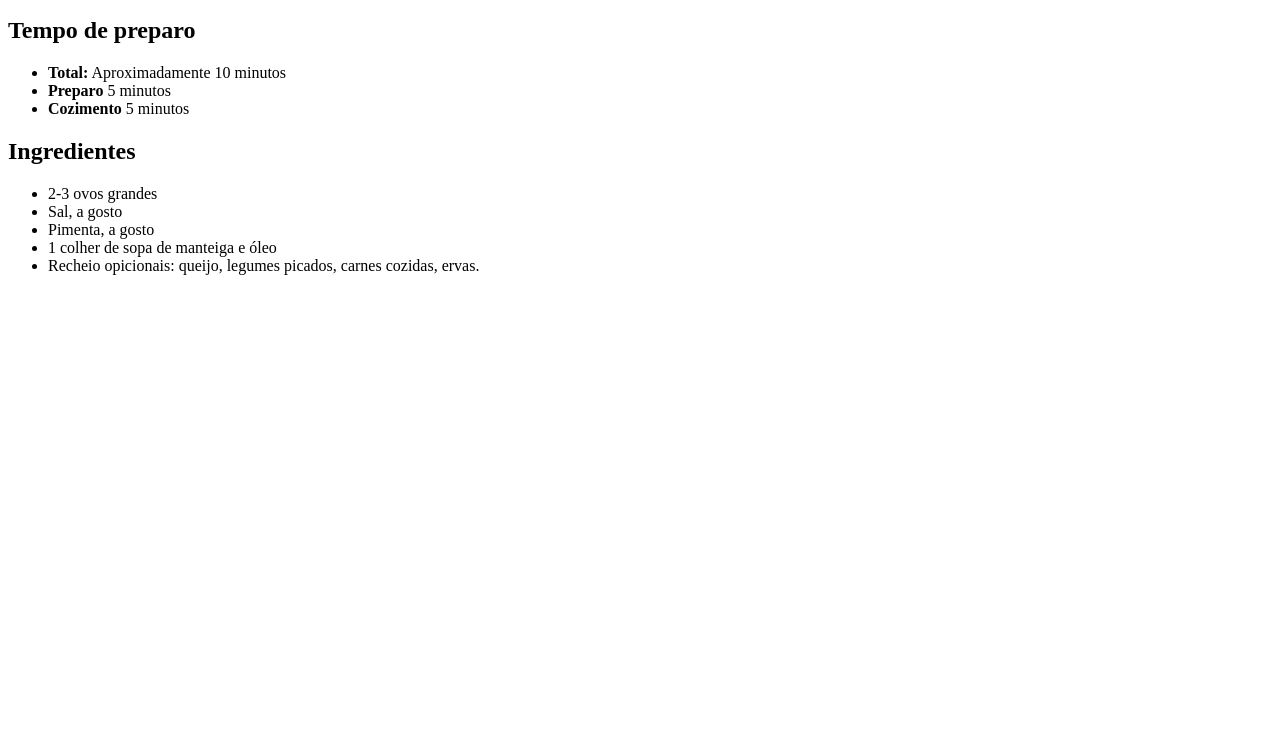
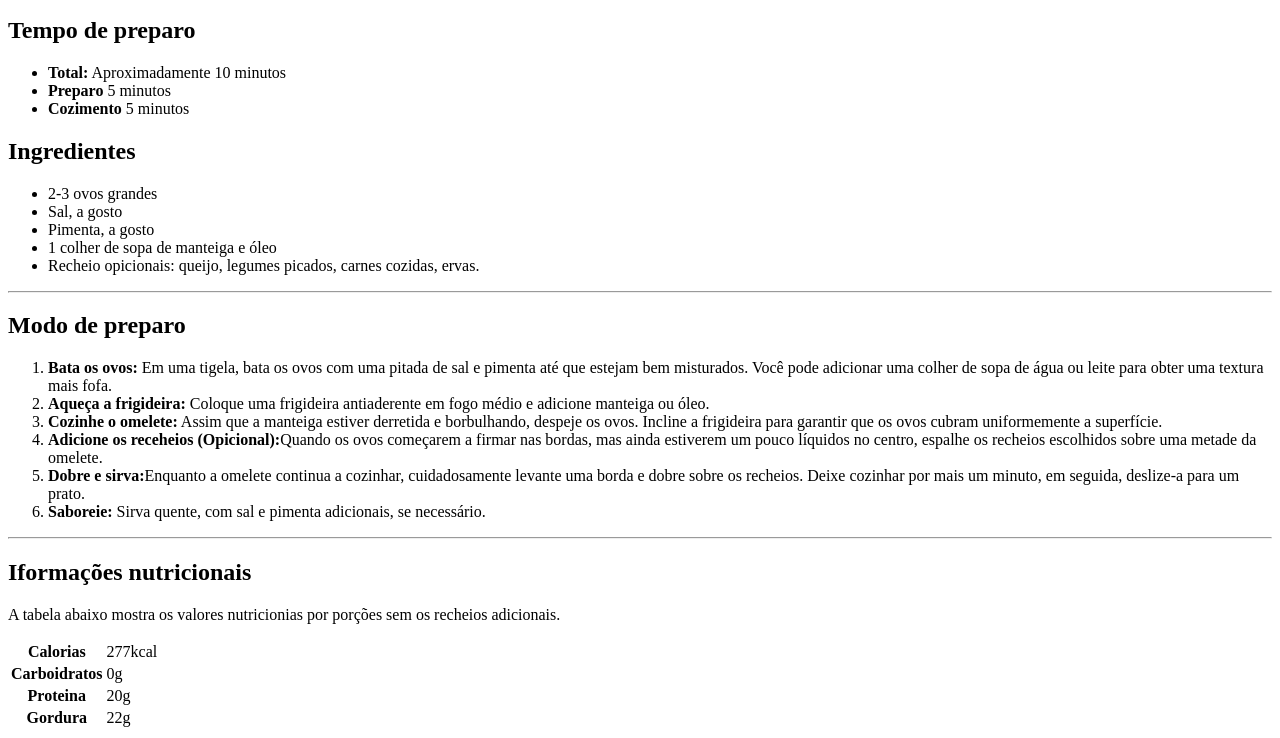
Before and after one commit to gugaschmitt/Receita-de-Omelete, a plain HTML site: page index.HTML in a window 1280 px wide. Shown: the part 127-865 px from the top of the page. Before the commit the page ends 800 px from the top, so only its background shows below. Drawn offline with Linux system fonts and the light colour scheme.

Commit message:
quarto commit do HTML

```diff
--- a/index.HTML
+++ b/index.HTML
@@ -38,7 +38,60 @@
                 <li>Recheio opicionais: queijo, legumes picados, carnes cozidas, ervas.</li>
             </ul>
         </div>
+
+       <hr>
+
+       <div>
+            <h2>Modo de preparo</h2>
+
+            <ol>
+                <li>
+                    <strong>Bata os ovos:</strong> Em uma tigela, bata os ovos com uma pitada de sal e pimenta até que estejam bem misturados. Você pode adicionar uma colher de sopa de água ou leite para obter uma textura mais fofa.
+                </li>
+                <li>
+                    <strong>Aqueça a frigideira:</strong> Coloque uma frigideira antiaderente em fogo médio e adicione manteiga ou óleo.
+                </li>
+                <li>
+                    <strong>Cozinhe o omelete:</strong>  Assim que a manteiga estiver derretida e borbulhando, despeje os ovos. Incline a frigideira para garantir que os ovos cubram uniformemente a superfície.
+                </li>
+                <li>
+                    <strong>Adicione os receheios (Opicional):</strong>Quando os ovos começarem a firmar nas bordas, mas ainda estiverem um pouco líquidos no centro, espalhe os recheios escolhidos sobre uma metade da omelete.
+                </li>
+                <li>
+                    <strong>Dobre e sirva:</strong>Enquanto a omelete continua a cozinhar, cuidadosamente levante uma borda e dobre sobre os recheios. Deixe cozinhar por mais um minuto, em seguida, deslize-a para um prato.
+                </li>
+                <li>
+                    <strong>Saboreie:</strong> Sirva quente, com sal e pimenta adicionais, se necessário.
+                </li>
+            </ol>
        </div>
 
+       <hr>
+
+       <div>
+            <h2>Iformações nutricionais</h2>
+
+            <p>A tabela abaixo mostra os valores nutricionias por porções sem os recheios adicionais.</p>
+
+            <table>
+                <tr>
+                    <th>Calorias</th>
+                    <td>277kcal</td>
+                </tr>
+                <tr>
+                    <th>Carboidratos</th>
+                    <td>0g</td>
+                </tr>
+                <tr>
+                    <th>Proteina</th>
+                    <td>20g</td>
+                </tr>
+                <tr>
+                    <th>Gordura</th>
+                    <td>22g</td>
+                </tr>
+            </table>
+       </div>
+   </div>
 </body>
 </html>
```
Lines whose indentation alone changed are shown as unchanged.
